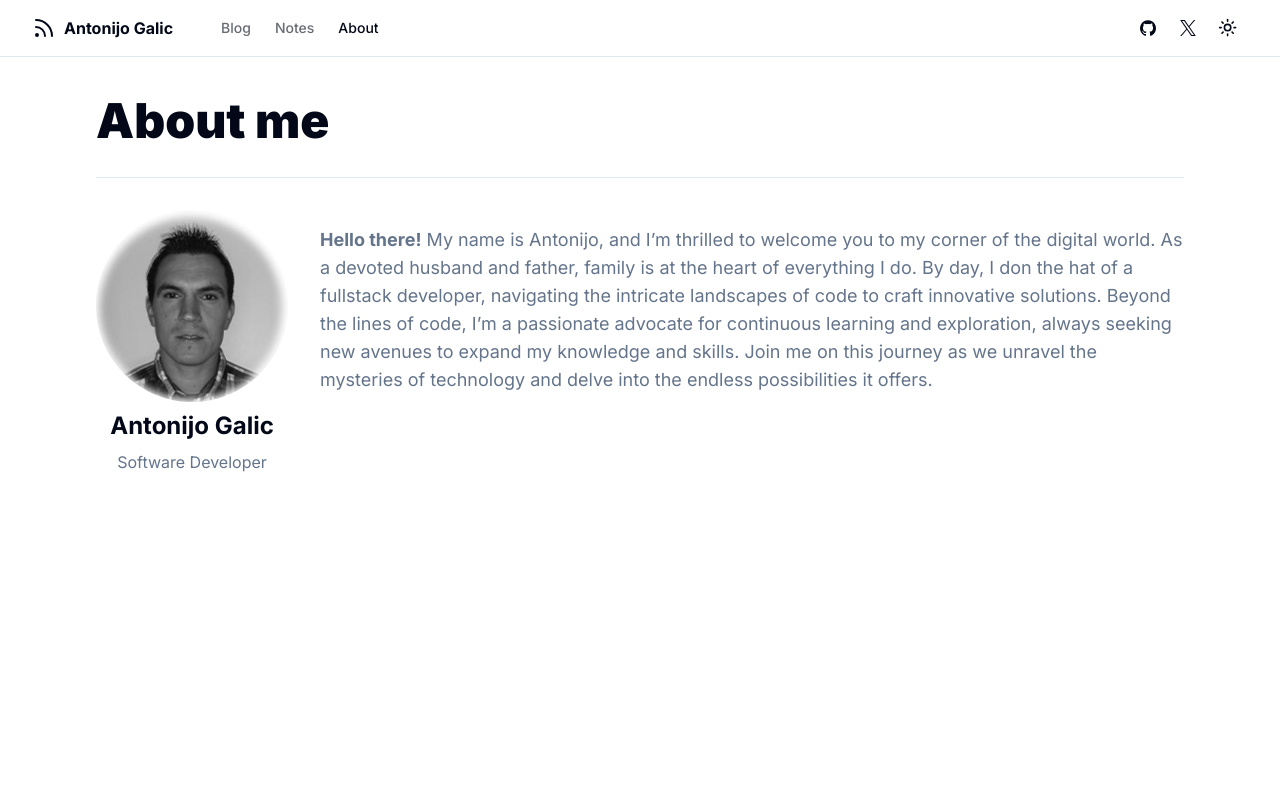
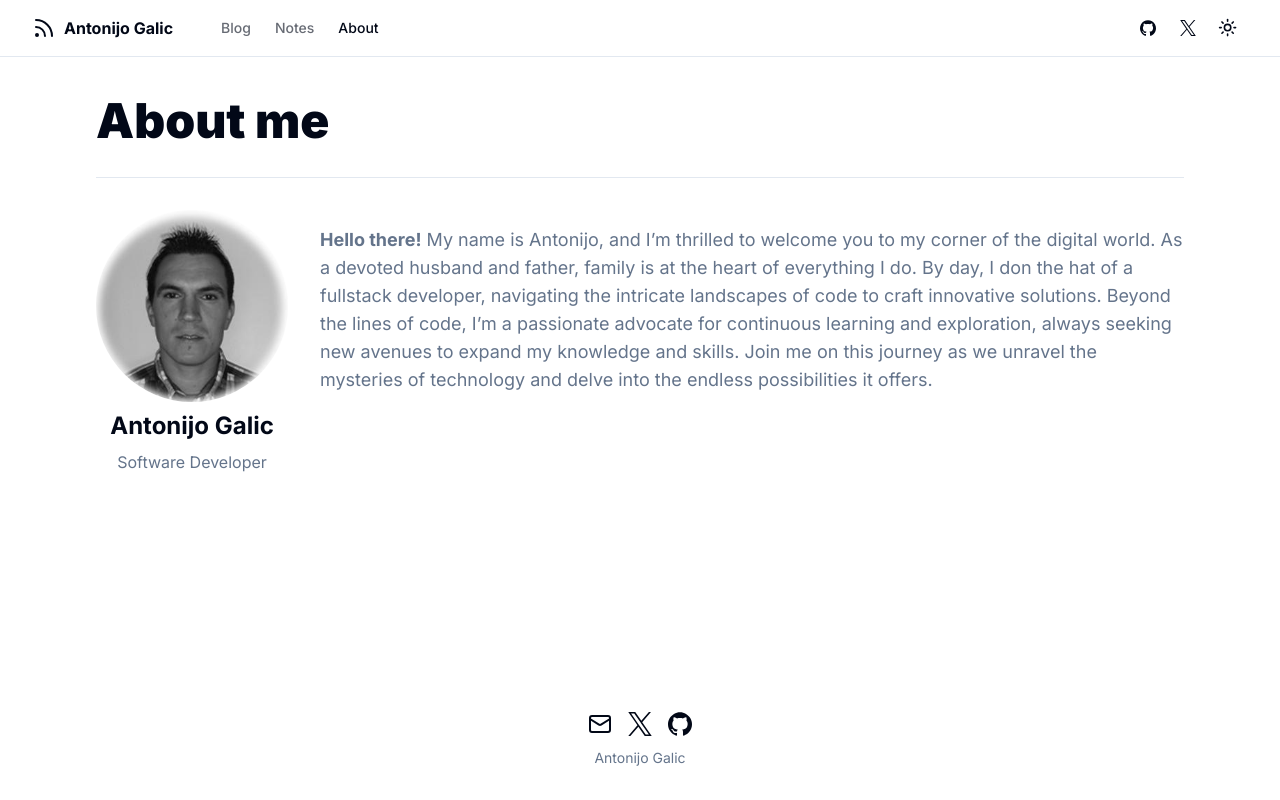
Before and after one commit to Galiant/NextJSBlogPortfolio, a Next.js app: page /about in a window 1280 px wide. Built offline with nearby package versions, Linux system fonts and the light colour scheme; no server answers.

Commit message:
Site footer

```diff
--- a/app/layout.tsx
+++ b/app/layout.tsx
@@ -1,4 +1,5 @@
 import { Providers } from '@/components/providers';
+import { SiteFooter } from '@/components/siteFooter';
 import { SiteHeader } from '@/components/siteHeader';
 import { siteConfig } from '@/config/site';
 import { cn } from '@/lib/utils';
@@ -38,6 +39,7 @@
           <div className='relative flex min-h-dvh flex-col bg-background'>
             <SiteHeader />
             <main className='flex-1'>{children}</main>
+            <SiteFooter />
           </div>
         </Providers>
       </body>
--- /dev/null
+++ b/components/siteFooter.tsx
@@ -0,0 +1,33 @@
+import { siteConfig } from '@/config/site';
+import { Mail } from 'lucide-react';
+import { Icons } from './icons';
+
+export function SiteFooter() {
+  return (
+    <footer>
+      <div className='mb-6 mt-14 flex flex-col items-center'>
+        <div className='mb-3 flex space-x-4'>
+          <a
+            target='_blank'
+            rel='noreferrer'
+            href='mailto:antonijodev@gmail.com'
+          >
+            <span className='sr-only'>Mail</span>
+            <Mail className='h-6 w-6' />
+          </a>
+          <a target='_blank' rel='noreferrer' href={siteConfig.links.twitter}>
+            <span className='sr-only'>Twitter</span>
+            <Icons.twitter className='h-6 w-6' />
+          </a>
+          <a target='_blank' rel='noreferrer' href={siteConfig.links.github}>
+            <span className='sr-only'>GitHub</span>
+            <Icons.gitHub className='h-6 w-6' />
+          </a>
+        </div>
+        <div className='mb-2 flex space-x-2 text-sm text-muted-foreground'>
+          {siteConfig.author}
+        </div>
+      </div>
+    </footer>
+  );
+}
```
